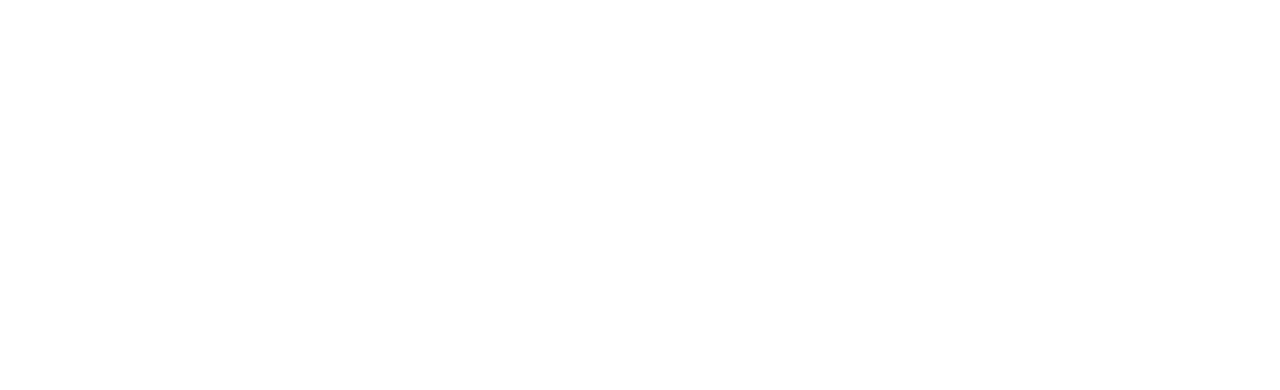
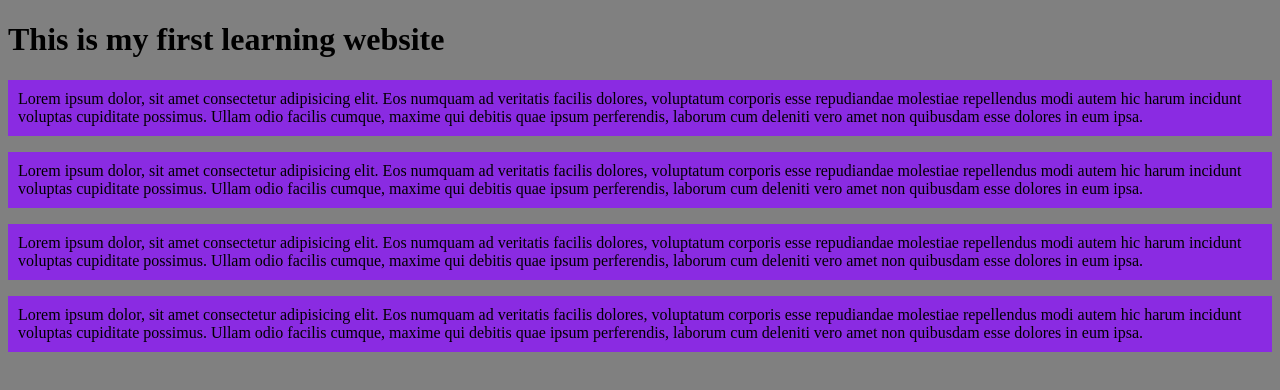
Before and after one commit to md-selim-dev/my-first-github-repo.io, a plain HTML site: page index.html in a window 1280 px wide. Drawn offline with Linux system fonts and the light colour scheme.

Commit message:
My First Website

```diff
--- a/index.html
+++ b/index.html
@@ -4,8 +4,13 @@
     <meta charset="UTF-8">
     <meta name="viewport" content="width=device-width, initial-scale=1.0">
     <title>Document</title>
+    <link rel="stylesheet" href="style.css">
 </head>
 <body>
-
+    <h1>This is my first learning website</h1>
+    <p>Lorem ipsum dolor, sit amet consectetur adipisicing elit. Eos numquam ad veritatis facilis dolores, voluptatum corporis esse repudiandae molestiae repellendus modi autem hic harum incidunt voluptas cupiditate possimus. Ullam odio facilis cumque, maxime qui debitis quae ipsum perferendis, laborum cum deleniti vero amet non quibusdam esse dolores in eum ipsa.</p>
+    <p>Lorem ipsum dolor, sit amet consectetur adipisicing elit. Eos numquam ad veritatis facilis dolores, voluptatum corporis esse repudiandae molestiae repellendus modi autem hic harum incidunt voluptas cupiditate possimus. Ullam odio facilis cumque, maxime qui debitis quae ipsum perferendis, laborum cum deleniti vero amet non quibusdam esse dolores in eum ipsa.</p>
+    <p>Lorem ipsum dolor, sit amet consectetur adipisicing elit. Eos numquam ad veritatis facilis dolores, voluptatum corporis esse repudiandae molestiae repellendus modi autem hic harum incidunt voluptas cupiditate possimus. Ullam odio facilis cumque, maxime qui debitis quae ipsum perferendis, laborum cum deleniti vero amet non quibusdam esse dolores in eum ipsa.</p>
+    <p>Lorem ipsum dolor, sit amet consectetur adipisicing elit. Eos numquam ad veritatis facilis dolores, voluptatum corporis esse repudiandae molestiae repellendus modi autem hic harum incidunt voluptas cupiditate possimus. Ullam odio facilis cumque, maxime qui debitis quae ipsum perferendis, laborum cum deleniti vero amet non quibusdam esse dolores in eum ipsa.</p>
 </body>
 </html>
--- /dev/null
+++ b/style.css
@@ -0,0 +1,9 @@
+body {
+    background-color: grey;
+}
+
+p {
+    background-color: blueviolet;
+    padding: 10px ;
+    margin-bottom: 5px;
+}
```
